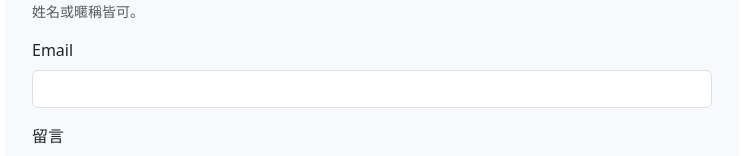
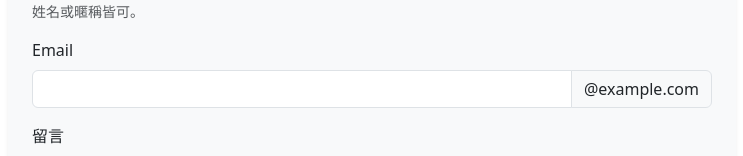
Before and after one commit to hruuuuu/mfee39-bootstrap, a plain HTML site: page index.html in a window 1280 px wide. Shown: the part 3552-3708 px from the top of the page, without its empty margins (74-817 px from the left). Drawn offline with Linux system fonts and the light colour scheme.

Commit message:
input grouo

```diff
--- a/index.html
+++ b/index.html
@@ -187,7 +187,10 @@
             </div>
             <div class="mb-3">
               <label for="email" class="form-label">Email</label>
-              <input type="email" class="form-control" id="email">
+              <div class="input-group">
+                <input type="email" class="form-control" id="email">
+                <span class="input-group-text">@example.com</span>
+              </div>
             </div>
             <div class="mb-3">
               <label for="reply" class="form-label">留言</label>
```
